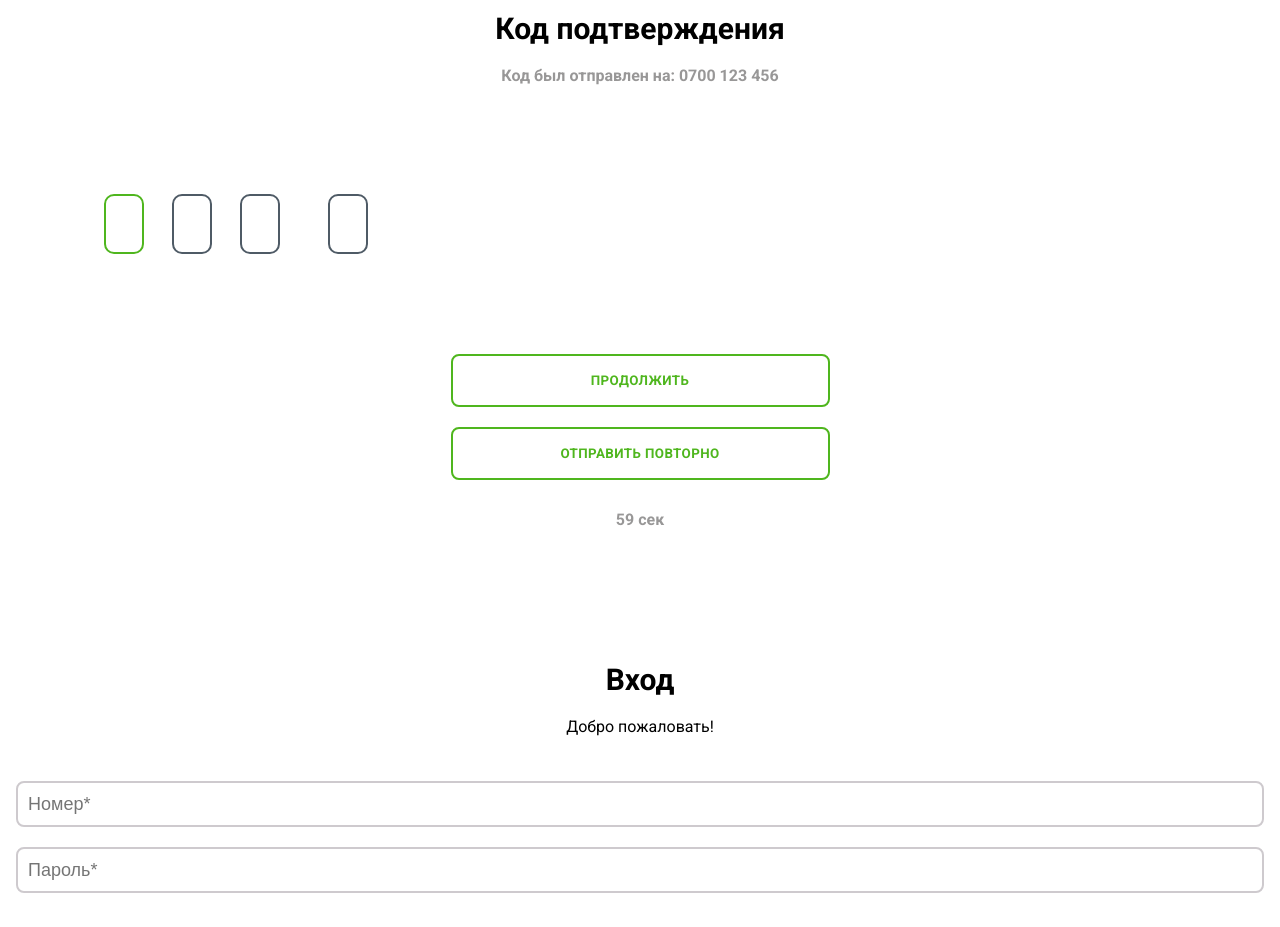
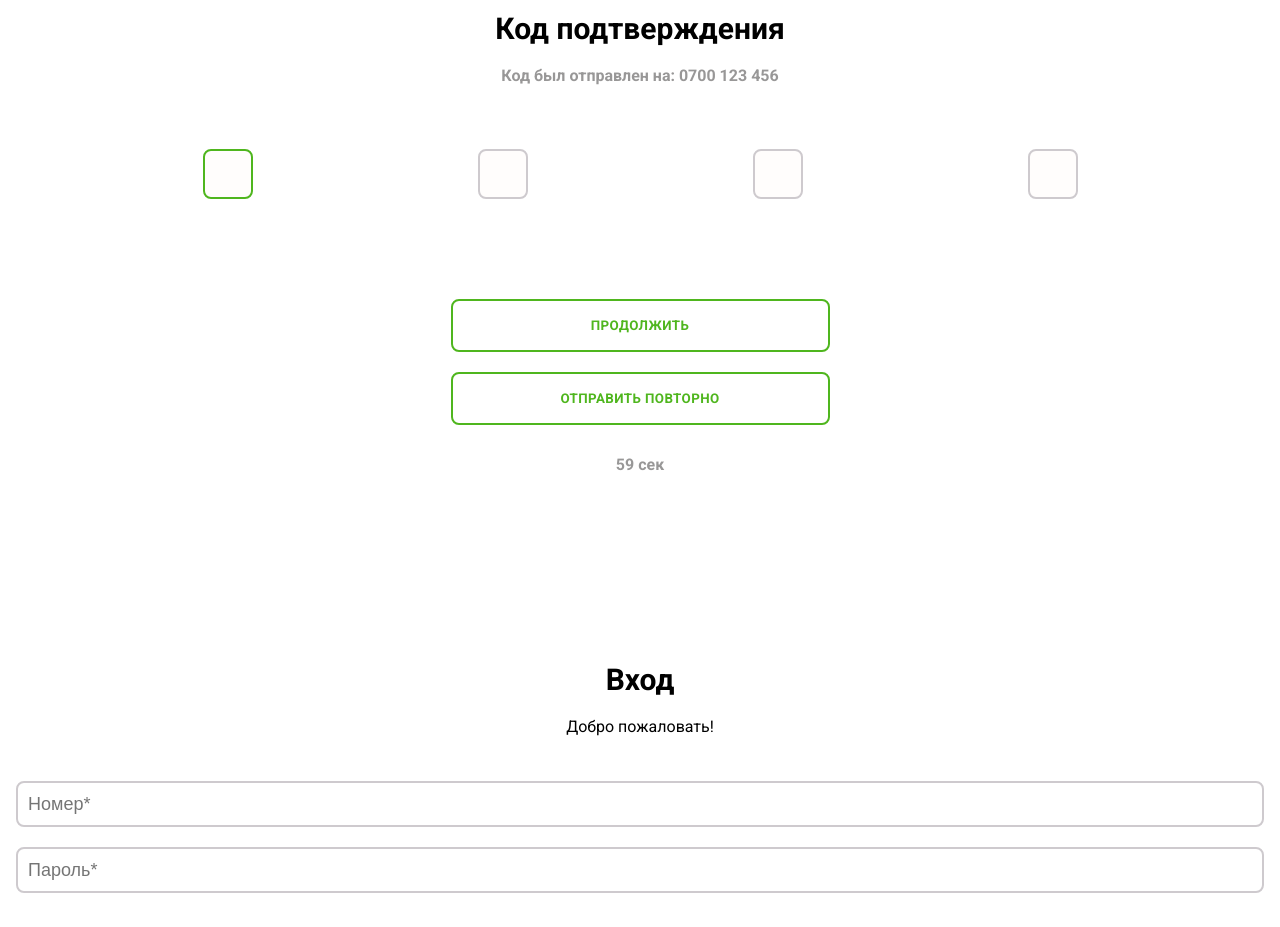
Before and after one commit to SunMadeteam/Frontend, a React (Create React App) app: page / in a window 1280 px wide. Shown: the part 3160-4087 px from the top of the page. Built offline with nearby package versions, Linux system fonts and the light colour scheme.

Commit message:
fixed the problem: the cursor disappears and the numbers are not displayed.

```diff
--- a/src/common/components/Input-code/index.scss
+++ b/src/common/components/Input-code/index.scss
@@ -8,15 +8,27 @@
   margin: 64px 84px 100px 84px;
 
   input {
-    width: 55px;
+    width: 50px;
     background: #FFFDFC;
     border-radius: 8px;
-    height: 40px;
-    border: 1px solid #CECACE;
+    height: 50px;
+    border: 2px solid #CECACE;
     padding: 12px 18px;
+    font-weight: bold;
+    font-size: 18px;
+    line-height: 21px;
+    letter-spacing: 0.03em;
+    text-align: center;
+
     &:focus-visible {
       border: 2px solid #4FB61E;
       outline: none;
+      color: #000;
+    }
+  }
+  .input_error {
+    &:focus-visible {
+      border: 2px solid red;
     }
   }
 }
--- a/src/features/Registration-confirmation-code/index.css
+++ /dev/null
@@ -1,43 +0,0 @@
-.App {
-  font-family: sans-serif;
-  height: 95vh;
-  display: flex;
-  flex-direction: column;
-  justify-content: center;
-  align-items: center;
-}
-
-.code-input {
-  display: flex;
-  flex-direction: column;
-  align-items: start;
-}
-.code-label {
-  margin-bottom: 16px;
-}
-.code-inputs {
-  display: flex;
-  justify-content: start;
-  align-items: center;
-}
-.code-inputs input {
-  border: none;
-  background-image: none;
-  background-color: transparent;
-  -webkit-box-shadow: none;
-  -moz-box-shadow: none;
-  box-shadow: none;
-  text-align: center;
-  height: 60px;
-  width: 40px;
-  border-radius: 10px;
-  margin: 0 4px;
-  border: 2px solid #4f5b66;
-  font-size: 38px;
-}
-.code-inputs input:focus {
-  outline: none;
-}
-.code-inputs input:nth-child(3n) {
-  margin-right: 24px;
-}
--- a/src/features/Registration-confirmation-code/index.jsx
+++ b/src/features/Registration-confirmation-code/index.jsx
@@ -4,7 +4,6 @@ import RegistrationTitle from "../../common/components/Registration-title";
 import InputCode from "../../common/components/Input-code";
 import WideWhiteButton from "../../common/components/Wide-white-button";
 import "./index.scss";
-import './index.css';
 
 const RegistrationConfirmationCode = () => {
 
```
Also changed, not shown: src/common/components/Input-code/index.jsx (+0 -14 lines), src/features/Registration-confirmation-code/index.scss (+30 -0 lines).
